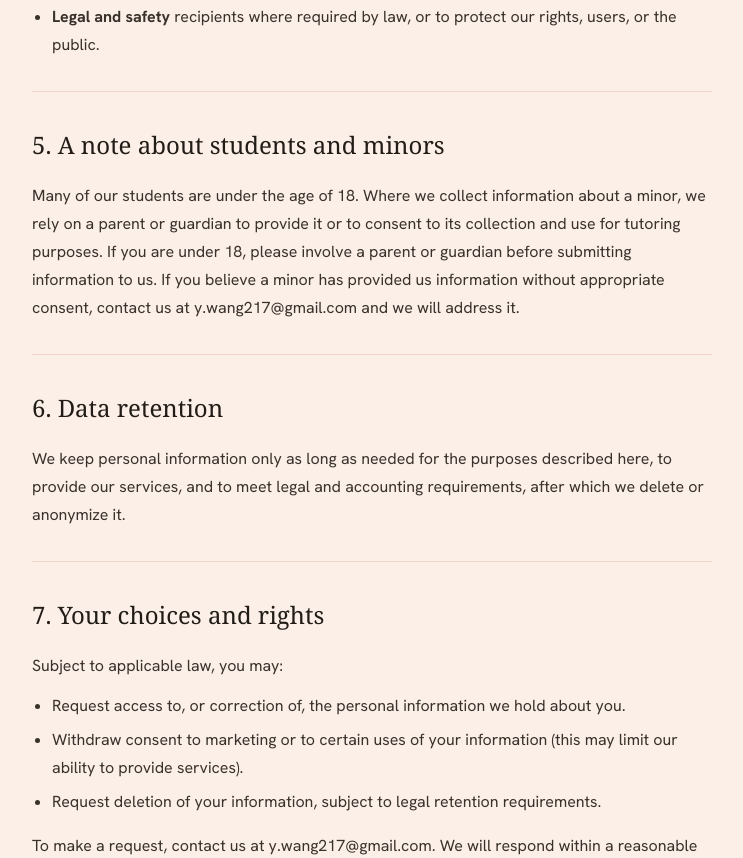
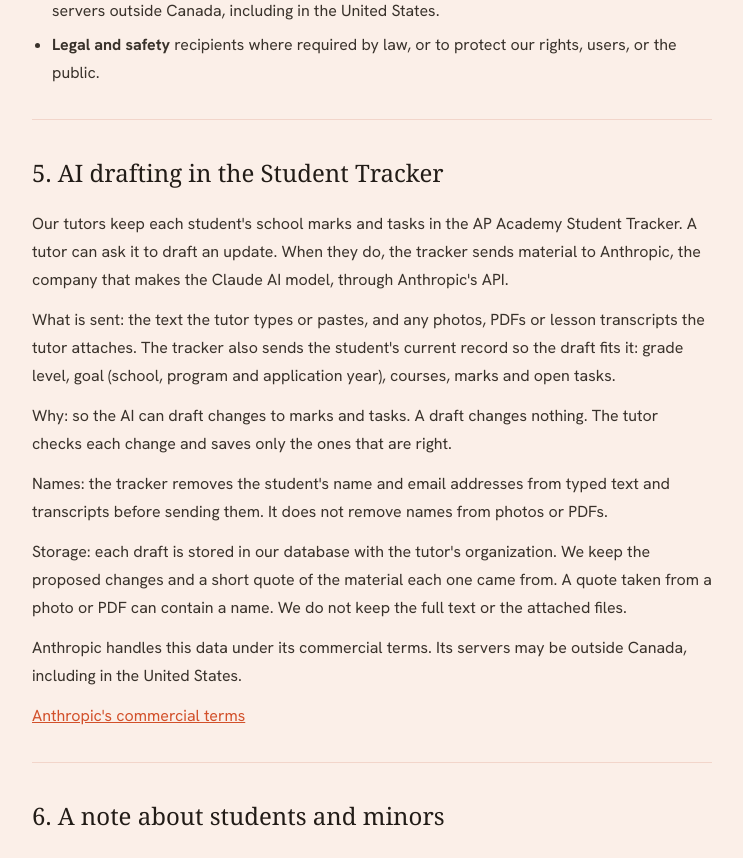
Before and after one commit to y-wang217/ap-academy-landing, a Next.js app in the folder apps/landing/: page /privacy in a window 1280 px wide. Shown: the part 1920-2778 px from the top of the page, without its empty margins (268-1011 px from the left). Built offline with nearby package versions, Linux system fonts and the light colour scheme; a web font is replaced by a local one.

Commit message:
feat(REQ-18): privacy policy and composer disclose AI drafting
Co-Authored-By: Claude Sonnet 5.5 <noreply@anthropic.com>
Claude-Session: https://claude.ai/code/session_01VRa4jVMt3cCjSKtteWSHW1

```diff
--- /dev/null
+++ b/apps/landing/app/privacy/ai-drafting.ts
@@ -0,0 +1,15 @@
+export const AI_DRAFTING_SECTION = {
+  heading: "AI drafting in the Student Tracker",
+  paragraphs: [
+    "Our tutors keep each student's school marks and tasks in the AP Academy Student Tracker. A tutor can ask it to draft an update. When they do, the tracker sends material to Anthropic, the company that makes the Claude AI model, through Anthropic's API.",
+    "What is sent: the text the tutor types or pastes, and any photos, PDFs or lesson transcripts the tutor attaches. The tracker also sends the student's current record so the draft fits it: grade level, goal (school, program and application year), courses, marks and open tasks.",
+    "Why: so the AI can draft changes to marks and tasks. A draft changes nothing. The tutor checks each change and saves only the ones that are right.",
+    "Names: the tracker removes the student's name and email addresses from typed text and transcripts before sending them. It does not remove names from photos or PDFs.",
+    "Storage: each draft is stored in our database with the tutor's organization. We keep the proposed changes and a short quote of the material each one came from. A quote taken from a photo or PDF can contain a name. We do not keep the full text or the attached files.",
+    "Anthropic handles this data under its commercial terms. Its servers may be outside Canada, including in the United States.",
+  ],
+  termsUrl: "https://www.anthropic.com/legal/commercial-terms",
+  termsLabel: "Anthropic's commercial terms",
+};
+
+export const ANTHROPIC_PROVIDER_LINE = "Anthropic (AI drafting in the Student Tracker, see section 5)";
--- a/apps/landing/app/privacy/page.tsx
+++ b/apps/landing/app/privacy/page.tsx
@@ -1,6 +1,7 @@
 import type { Metadata } from "next";
 import Link from "next/link";
 import { CONTACT } from "../config";
+import { AI_DRAFTING_SECTION, ANTHROPIC_PROVIDER_LINE } from "./ai-drafting";
 
 export const metadata: Metadata = {
   title: "Privacy Policy — AP Academy",
@@ -38,7 +39,7 @@ export default function PrivacyPolicy() {
             Privacy Policy
           </h1>
           <p className="mt-3 text-[14px] text-text-muted">
-            Last updated: January 1, 2026
+            Last updated: October 15, 2026
           </p>
 
           <div className="mt-10 space-y-8 text-[16px] leading-[1.75] text-text-secondary">
@@ -99,7 +100,7 @@ export default function PrivacyPolicy() {
               <h2 className="mb-4 font-serif text-[24px] text-dark">4. How we share your information</h2>
               <p className="mb-3">We do not sell your personal information. We share it only with:</p>
               <ul className="ml-5 list-disc space-y-1.5">
-                <li><strong>Service providers</strong> who help us operate, including: Stripe (payments), Meta/Facebook (advertising and lead forms), Google (email and related services), Zapier (workflow automation), and Notion (records management). These providers process information on our behalf and may store data on servers outside Canada, including in the United States.</li>
+                <li><strong>Service providers</strong> who help us operate, including: Stripe (payments), Meta/Facebook (advertising and lead forms), Google (email and related services), Zapier (workflow automation), Notion (records management), and {ANTHROPIC_PROVIDER_LINE}. These providers process information on our behalf and may store data on servers outside Canada, including in the United States.</li>
                 <li><strong>Legal and safety</strong> recipients where required by law, or to protect our rights, users, or the public.</li>
               </ul>
             </section>
@@ -107,7 +108,26 @@ export default function PrivacyPolicy() {
             <hr className="border-border" />
 
             <section>
-              <h2 className="mb-4 font-serif text-[24px] text-dark">5. A note about students and minors</h2>
+              <h2 className="mb-4 font-serif text-[24px] text-dark">5. {AI_DRAFTING_SECTION.heading}</h2>
+              {AI_DRAFTING_SECTION.paragraphs.map((text) => (
+                <p key={text} className="mb-3">{text}</p>
+              ))}
+              <p>
+                <a
+                  href={AI_DRAFTING_SECTION.termsUrl}
+                  target="_blank"
+                  rel="noopener noreferrer"
+                  className="text-accent underline hover:text-accent-hover"
+                >
+                  {AI_DRAFTING_SECTION.termsLabel}
+                </a>
+              </p>
+            </section>
+
+            <hr className="border-border" />
+
+            <section>
+              <h2 className="mb-4 font-serif text-[24px] text-dark">6. A note about students and minors</h2>
               <p>
                 Many of our students are under the age of 18. Where we collect information about a minor, we rely on a parent or guardian to provide it or to consent to its collection and use for tutoring purposes. If you are under 18, please involve a parent or guardian before submitting information to us. If you believe a minor has provided us information without appropriate consent, contact us at y.wang217@gmail.com and we will address it.
               </p>
@@ -116,7 +136,7 @@ export default function PrivacyPolicy() {
             <hr className="border-border" />
 
             <section>
-              <h2 className="mb-4 font-serif text-[24px] text-dark">6. Data retention</h2>
+              <h2 className="mb-4 font-serif text-[24px] text-dark">7. Data retention</h2>
               <p>
                 We keep personal information only as long as needed for the purposes described here, to provide our services, and to meet legal and accounting requirements, after which we delete or anonymize it.
               </p>
@@ -125,7 +145,7 @@ export default function PrivacyPolicy() {
             <hr className="border-border" />
 
             <section>
-              <h2 className="mb-4 font-serif text-[24px] text-dark">7. Your choices and rights</h2>
+              <h2 className="mb-4 font-serif text-[24px] text-dark">8. Your choices and rights</h2>
               <p className="mb-3">Subject to applicable law, you may:</p>
               <ul className="mb-4 ml-5 list-disc space-y-1.5">
                 <li>Request access to, or correction of, the personal information we hold about you.</li>
@@ -140,7 +160,7 @@ export default function PrivacyPolicy() {
             <hr className="border-border" />
 
             <section>
-              <h2 className="mb-4 font-serif text-[24px] text-dark">8. Cookies and tracking</h2>
+              <h2 className="mb-4 font-serif text-[24px] text-dark">9. Cookies and tracking</h2>
               <p>
                 We use cookies and similar technologies to run the site, understand usage, and measure advertising. This includes advertising pixels that let platforms like Meta show and measure ads. You can control cookies through your browser settings; disabling some may affect how the site works.
               </p>
@@ -149,7 +169,7 @@ export default function PrivacyPolicy() {
             <hr className="border-border" />
 
             <section>
-              <h2 className="mb-4 font-serif text-[24px] text-dark">9. Security</h2>
+              <h2 className="mb-4 font-serif text-[24px] text-dark">10. Security</h2>
               <p>
                 We take reasonable administrative and technical measures to protect personal information. No method of transmission or storage is completely secure, so we cannot guarantee absolute security.
               </p>
@@ -158,7 +178,7 @@ export default function PrivacyPolicy() {
             <hr className="border-border" />
 
             <section>
-              <h2 className="mb-4 font-serif text-[24px] text-dark">10. Third-party links</h2>
+              <h2 className="mb-4 font-serif text-[24px] text-dark">11. Third-party links</h2>
               <p>
                 Our site and ads may link to third-party sites and services (such as Stripe checkout). Their privacy practices are governed by their own policies, not this one.
               </p>
@@ -167,7 +187,7 @@ export default function PrivacyPolicy() {
             <hr className="border-border" />
 
             <section>
-              <h2 className="mb-4 font-serif text-[24px] text-dark">11. Changes to this policy</h2>
+              <h2 className="mb-4 font-serif text-[24px] text-dark">12. Changes to this policy</h2>
               <p>
                 We may update this policy from time to time. We will post the updated version here and revise the "Last updated" date above.
               </p>
@@ -176,7 +196,7 @@ export default function PrivacyPolicy() {
             <hr className="border-border" />
 
             <section>
-              <h2 className="mb-4 font-serif text-[24px] text-dark">12. Contact us</h2>
+              <h2 className="mb-4 font-serif text-[24px] text-dark">13. Contact us</h2>
               <p className="mb-2">
                 Questions or requests about this policy or your personal information:
               </p>
```
Also changed, not shown: 2 other files (tests, documents, lock files or other folders).
